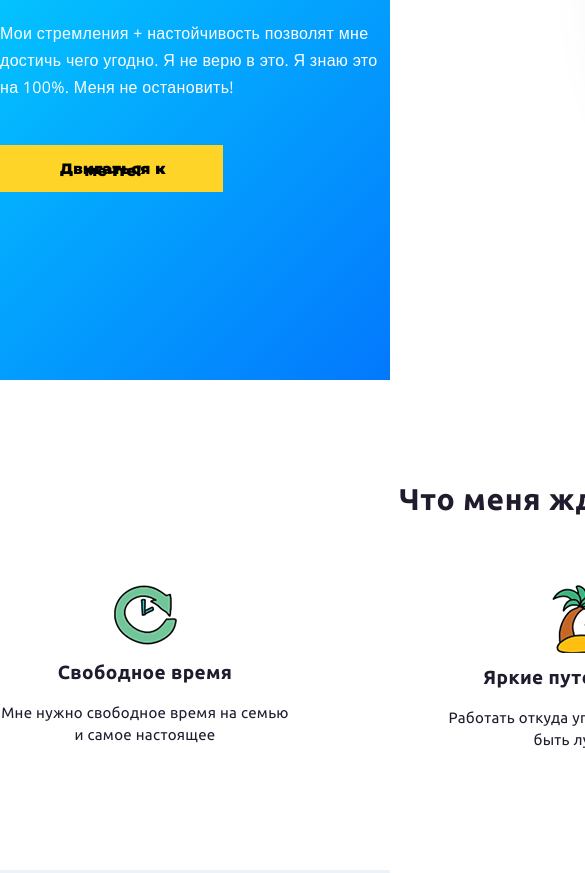
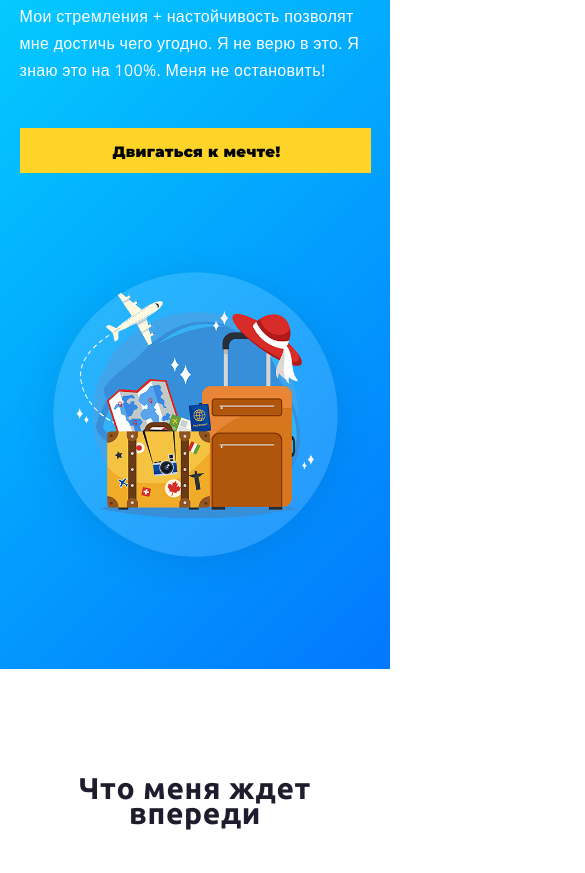
Before and after one commit to LanOks13/wayup_homework_04, a plain HTML site: page index.html in a window 390 px wide. Shown: the part 416-1289 px from the top of the page, 585 px wide, since content can reach past the window. Drawn offline with nearby package versions, Linux system fonts and the light colour scheme.

Commit message:
Внесено зміни.

```diff
--- a/css/main.css
+++ b/css/main.css
@@ -268,3 +268,71 @@ h6 {
   color: #fff;
   text-align: center;
 }
+
+/* ============= Responsive =============*/
+
+/* 992px - 1200px */
+@media screen and (max-width: 1200px) {
+  .container {
+    width: 960px;
+  }
+  .wrapper {
+    flex-direction: column;
+  }
+}
+
+/* 768px - 992px */
+@media screen and (max-width: 992px) {
+  .container {
+    width: 720px;
+  }
+  .wrapper {
+    flex-direction: column;
+  }
+  .offer {
+    width: 100%;
+  }
+  .intro {
+    width: auto;
+  }
+  .travel {
+    display: block;
+    width: 549px;
+    margin: 72px auto 0;
+  }
+  .opportunities {
+    flex-direction: column;
+  }
+  .opportunity {
+    width: auto;
+    margin-bottom: 30px;
+  }
+}
+
+/* 576px - 768px */
+@media screen and (max-width: 768px) {
+  .container {
+    width: 540px;
+  }
+  .travel {
+    width: 100%;
+  }
+  .input {
+    width: 100%;
+  }
+  .btn {
+    margin-left: 0;
+    margin-top: 15px;
+    width: 100%;
+  }
+}
+
+/* 320px - 576px */
+@media screen and (max-width: 576px) {
+  .container {
+    width: 90%;
+  }
+  .intro {
+    margin-right: 0;
+  }
+}
--- a/index.html
+++ b/index.html
@@ -4,7 +4,11 @@
     <meta charset="UTF-8" />
     <meta http-equiv="X-UA-Compatible" content="IE=edge" />
     <meta name="viewport" content="width=device-width, initial-scale=1.0" />
-    <title>Верстка современного сайта</title>
+    <title>Погружение в адаптивность</title>
+    <meta
+      name="viewport"
+      content="width=device-width, initial-scale=1, shrink-to-fit=no"
+    />
     <link
       rel="stylesheet"
       href="https://cdnjs.cloudflare.com/ajax/libs/modern-normalize/1.0.0/modern-normalize.min.css"
```
